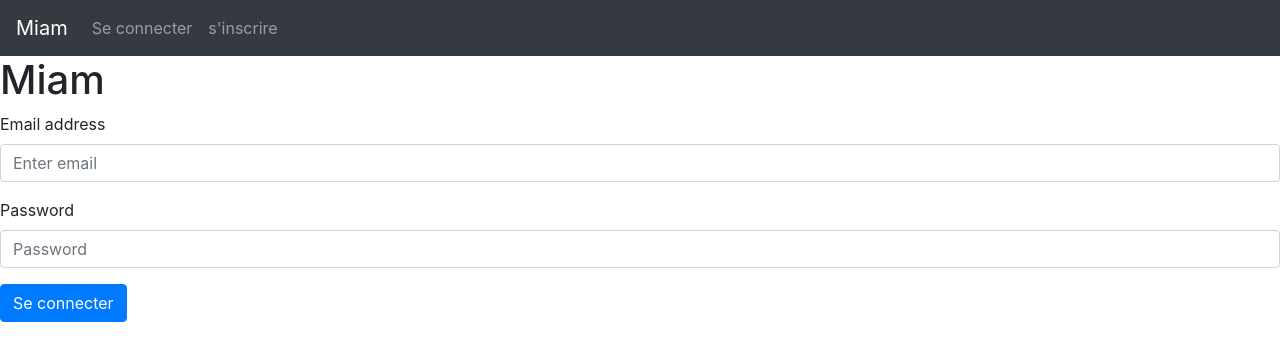
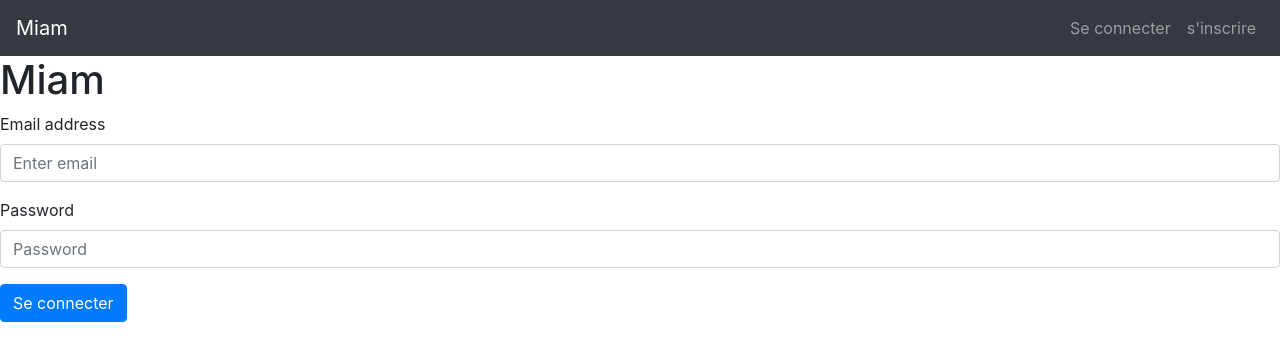
Before and after one commit to 3AC168/miam_front, a React (Create React App) app: page / in a window 1280 px wide. Shown: the top 360 px of the page. Built offline with nearby package versions, Linux system fonts and the light colour scheme.

Commit message:
firstfront

```diff
--- a/src/components/Login.js
+++ b/src/components/Login.js
@@ -38,7 +38,7 @@ class Login extends React.Component{
             </Form.Group>
             <Form.Group controlId="formGroupPassword">
                 <Form.Label >Password</Form.Label>
-                <Form.Control type="password" name='paswword' placeholder="Password"
+                <Form.Control type="password" name='password' placeholder="Password"
                 value={this.state.password} onChange={this.handleChange} required />
             </Form.Group>
             <Button variant="primary" type="submit" >Se connecter</Button>
--- a/src/components/Navig.js
+++ b/src/components/Navig.js
@@ -9,9 +9,9 @@ class Navig extends React.Component{
             <Navbar.Brand href="#home">Miam</Navbar.Brand>
             <Navbar.Toggle aria-controls="responsive-navbar-nav" />
             <Navbar.Collapse id="responsive-navbar-nav">
-                <Nav className="mr">
+                <Nav className="ml-auto">
                 <Nav.Link href="#Login">Se connecter</Nav.Link>
-                <Nav.Link eventKey={2} href="/Register.js">
+                <Nav.Link  href="/register">
                     s'inscrire
                 </Nav.Link>
                 </Nav>
--- a/src/components/Register.js
+++ b/src/components/Register.js
@@ -1,5 +1,6 @@
 import React from 'react';
 import {Form,Button }from 'react-bootstrap';
+import Navig from './Navig';
 
 class Register extends React.Component{
   constructor(props){
@@ -27,11 +28,14 @@ class Register extends React.Component{
   }
   handleSubmit(event) {
     console.log("submited",);
+    // here we nee to communicate with ouside server
+    // get.post('htpps://localhost:3000/rehistration')
     event.preventDefault();
   }
   render(){
     return(
       <div>
+        <Navig />
  <Form onSubmit={this.handleSubmit}>
    <h1>Inscription </h1>
             <Form.Group controlId="formGroupEmail" >
```
